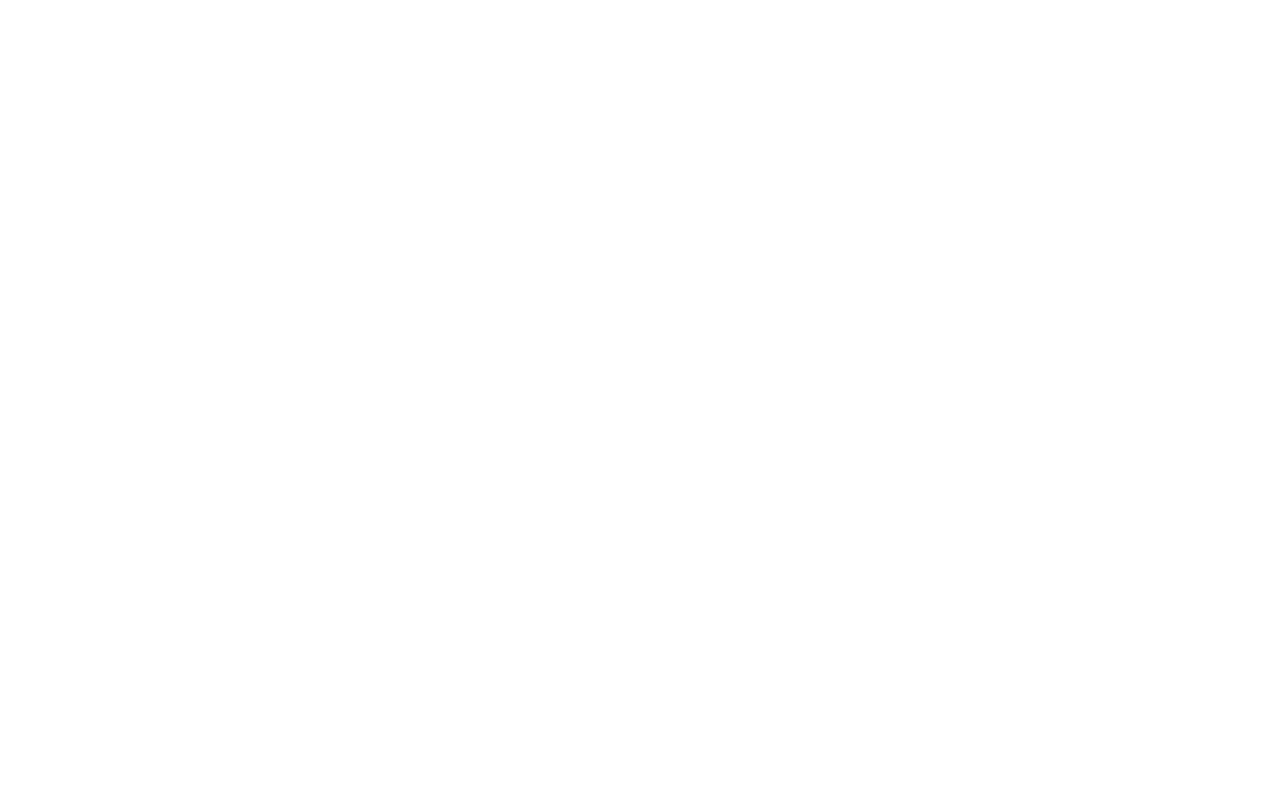
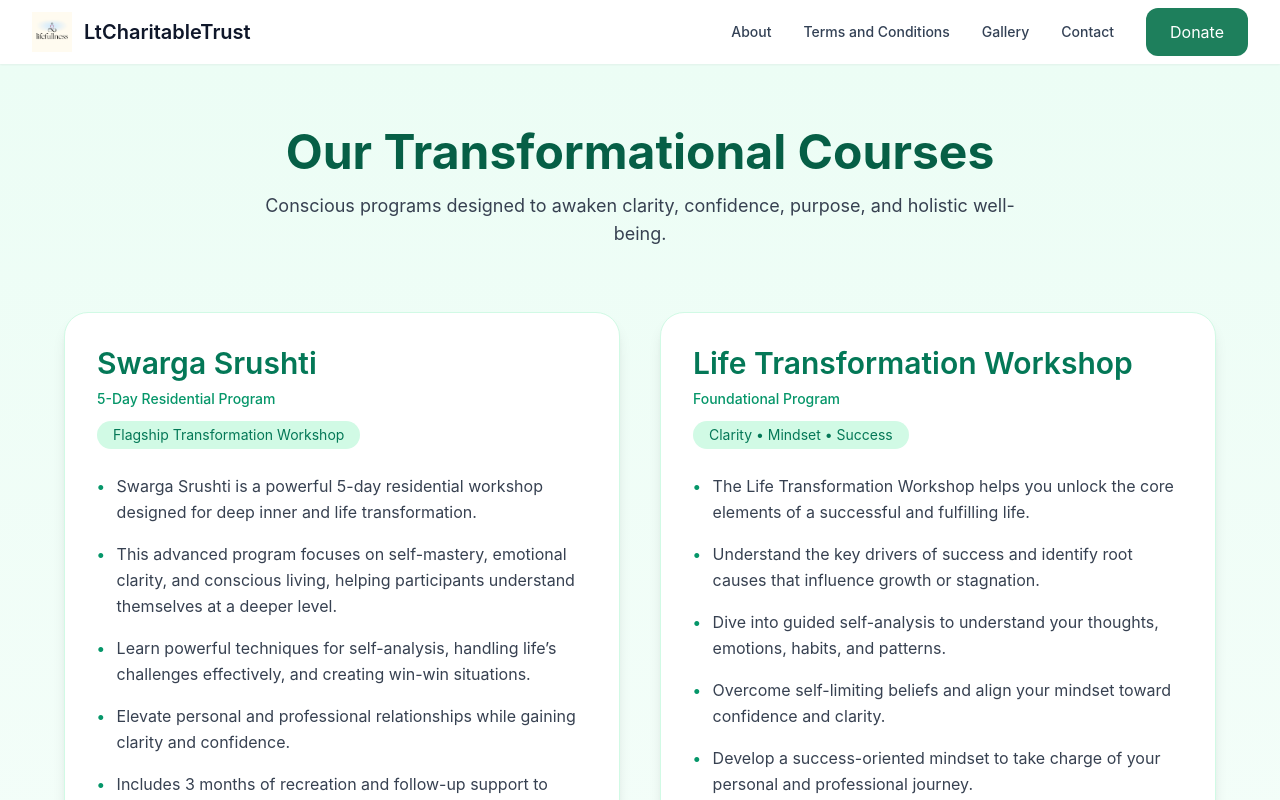
Before and after one commit to saqeeb66/trust_client, a React (Vite) app: page /courses in a window 1280 px wide. Before the commit this address had no page. Shown: the top 800 px of the page. Built offline with nearby package versions, Linux system fonts and the light colour scheme.

Commit message:
Update router.jsx

```diff
--- a/src/router.jsx
+++ b/src/router.jsx
@@ -7,6 +7,7 @@
 import Gallery from "./pages/Gallery";
 import Donate from "./pages/Donate";
 import Contact from "./pages/Contact";
+import Courses from "./pages/Courses"; // ✅ ADD THIS
 
 // Admin
 import AdminLogin from "./admin/AdminLogin";
@@ -19,7 +20,7 @@
 import AdminProfile from "./admin/AdminProfile";
 
 import ProtectedRoute from "./components/ProtectedRoute";
-import MainLayout from "./layout//MainLayout";
+import MainLayout from "./layout/MainLayout";
 
 function Router() {
   return (
@@ -30,13 +31,14 @@
       {/* PUBLIC PAGES — shared Navbar & Footer */}
       <Route element={<MainLayout />}>
         <Route path="/about" element={<About />} />
+        <Route path="/courses" element={<Courses />} /> {/* ✅ ADD THIS */}
         <Route path="/terms" element={<Causes />} />
         <Route path="/gallery" element={<Gallery />} />
         <Route path="/donate" element={<Donate />} />
         <Route path="/contact" element={<Contact />} />
       </Route>
 
-      {/* ADMIN — NO Navbar / Footer */}
+      {/* ADMIN */}
       <Route path="/admin/login" element={<AdminLogin />} />
 
       <Route
```
